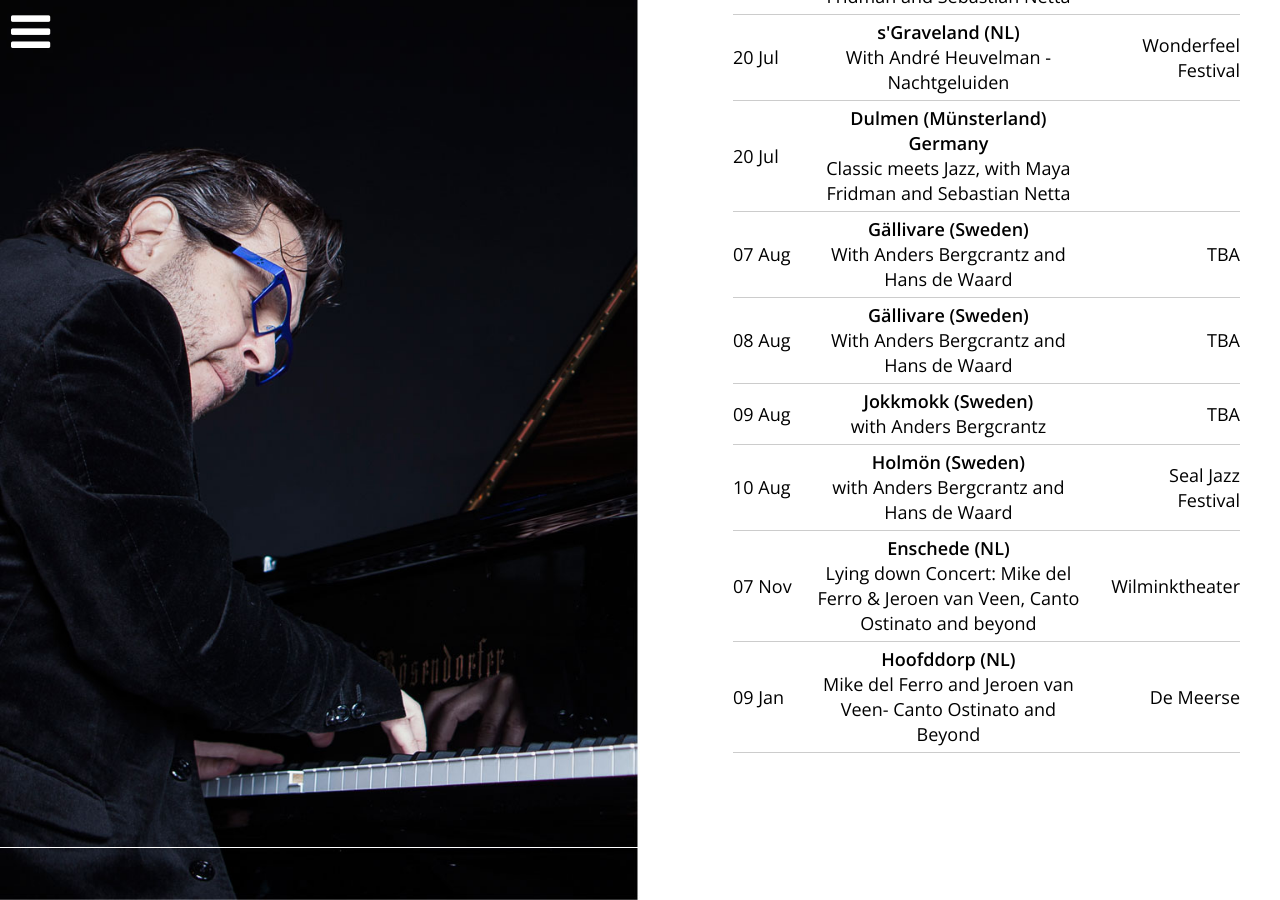
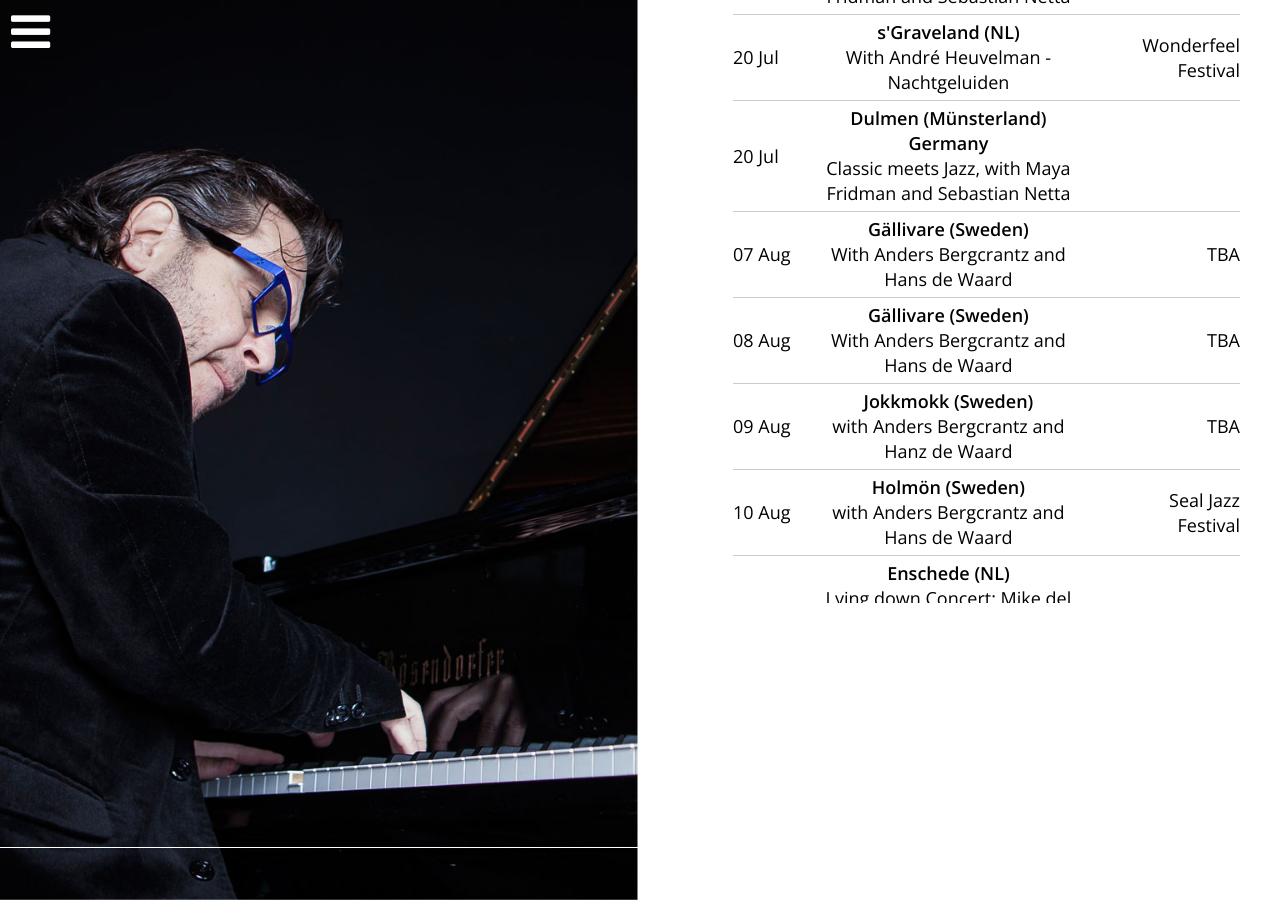
Before and after one commit to mikedelferro/website, a Jekyll site: the page built from agenda.html, in a window 1280 px wide and 900 px high, scrolled down 1680 px. Built offline with Jekyll 4.4.1, drawn with Linux system fonts in a browser that asks for light colours; nearby versions of some CDN libraries.

Commit message:
Updated '_config.yml' via CloudCannon

```diff
--- a/_config.yml
+++ b/_config.yml
@@ -114,7 +114,7 @@
     location: TBA
     venue: Gällivare (Sweden)
     url:
-  - title: with Anders Bergcrantz
+  - title: with Anders Bergcrantz and Hanz de Waard
     date: 2019-08-09 19:00:00
     location: TBA
     venue: Jokkmokk (Sweden)
```
